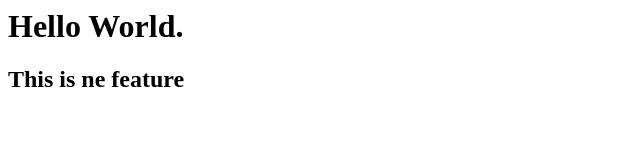
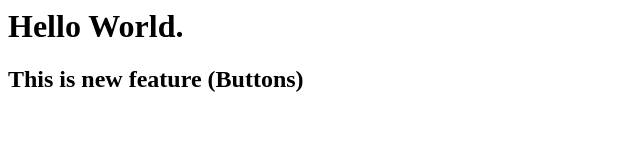
Before and after one commit to Irfan2133/localrepo, a plain HTML site: page index.html in a window 1280 px wide. Shown: the whole page, without its empty margins (0-640 px from the left). Drawn offline with Linux system fonts and the light colour scheme.

```diff
--- a/index.html
+++ b/index.html
@@ -1,2 +1,2 @@
 <h1>Hello World.</h1>
-<h2>This is ne feature</h2>
+<h2>This is new feature (Buttons)</h2>
```
